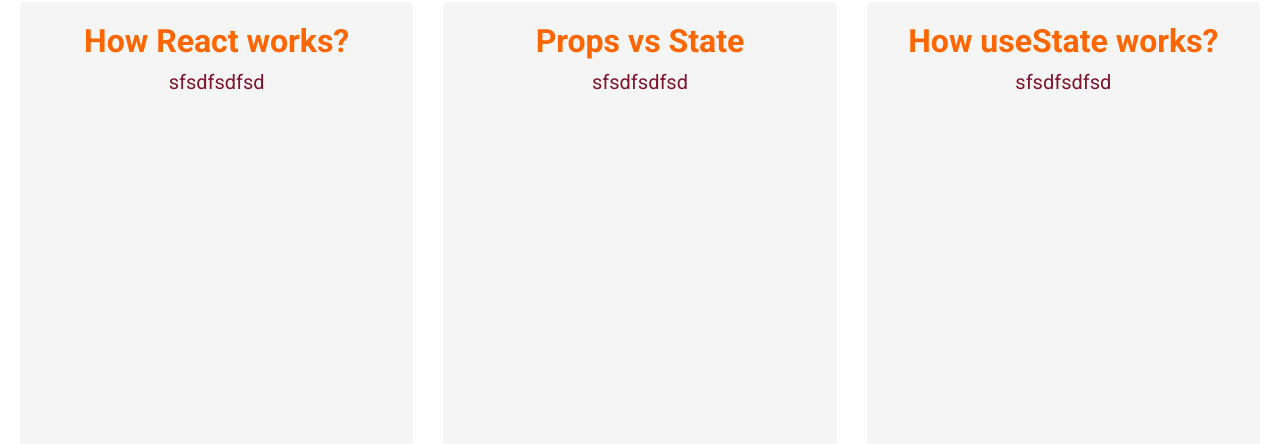
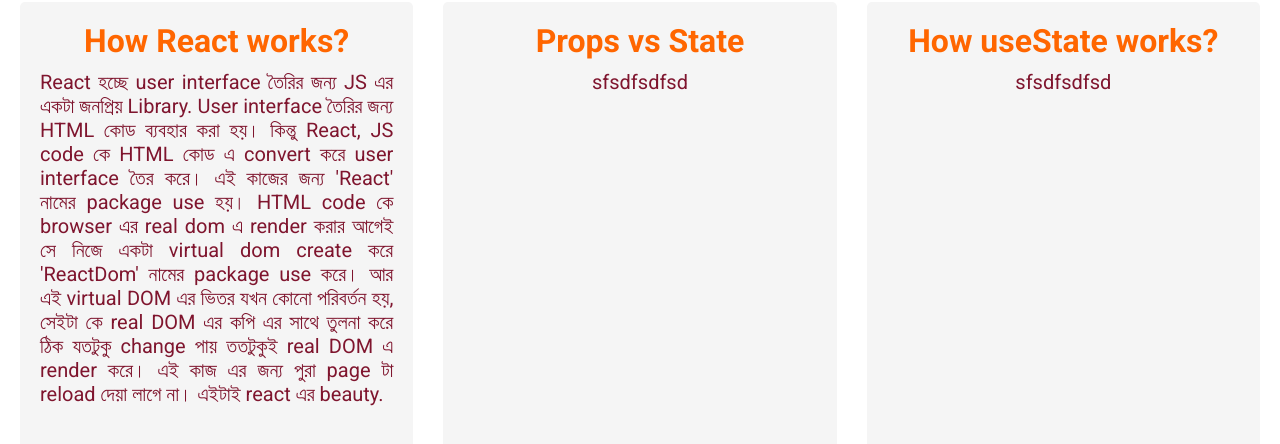
Before and after one commit to SEC-MASUM/fulfill-fruity-demand, a React (Create React App) app: page / in a window 1280 px wide. Shown: the part 2210-2654 px from the top of the page. Built offline with nearby package versions, Linux system fonts and the light colour scheme.

Commit message:
1st question's answer done

```diff
--- a/src/components/Question/Question.css
+++ b/src/components/Question/Question.css
@@ -18,7 +18,7 @@
   display: flex;
   flex-direction: column;
   align-items: center;
-  padding: 20px 10px;
+  padding: 20px 20px;
   border-radius: 5px;
   /* justify-content: center; */
 }
@@ -28,7 +28,7 @@
   color: #ff6600;
 }
 .answer {
-  text-align: left;
+  text-align: justify;
   color: #7f152e;
   font-size: 20px;
   /* text-justify: auto; */
--- a/src/components/Question/Question.js
+++ b/src/components/Question/Question.js
@@ -8,7 +8,17 @@
       <div className="questions-container">
         <div className="question-container">
           <h1 className="question">How React works?</h1>
-          <p className="answer">sfsdfsdfsd</p>
+          <p className="answer">
+            React হচ্ছে user interface তৈরির জন্য JS এর একটা জনপ্রিয় Library.
+            User interface তৈরির জন্য HTML কোড ব্যবহার করা হয়। কিন্তু React, JS
+            code কে HTML কোড এ convert করে user interface তৈর করে। এই কাজের জন্য
+            'React' নামের package use হয়। HTML code কে browser এর real dom এ
+            render করার আগেই সে নিজে একটা virtual dom create করে 'ReactDom'
+            নামের package use করে। আর এই virtual DOM এর ভিতর যখন কোনো পরিবর্তন
+            হয়, সেইটা কে real DOM এর কপি এর সাথে তুলনা করে ঠিক যতটুকু change পায়
+            ততটুকুই real DOM এ render করে। এই কাজ এর জন্য পুরা page টা reload
+            দেয়া লাগে না। এইটাই react এর beauty.
+          </p>
         </div>
         <div className="question-container">
           <h1 className="question">Props vs State</h1>
@@ -24,3 +34,15 @@
 };
 
 export default Question;
+/*
+  Props:
+  1.
+  2.
+  3.
+  4.
+  State:
+  1.
+  2.
+  3.
+  4.
+*/
```
